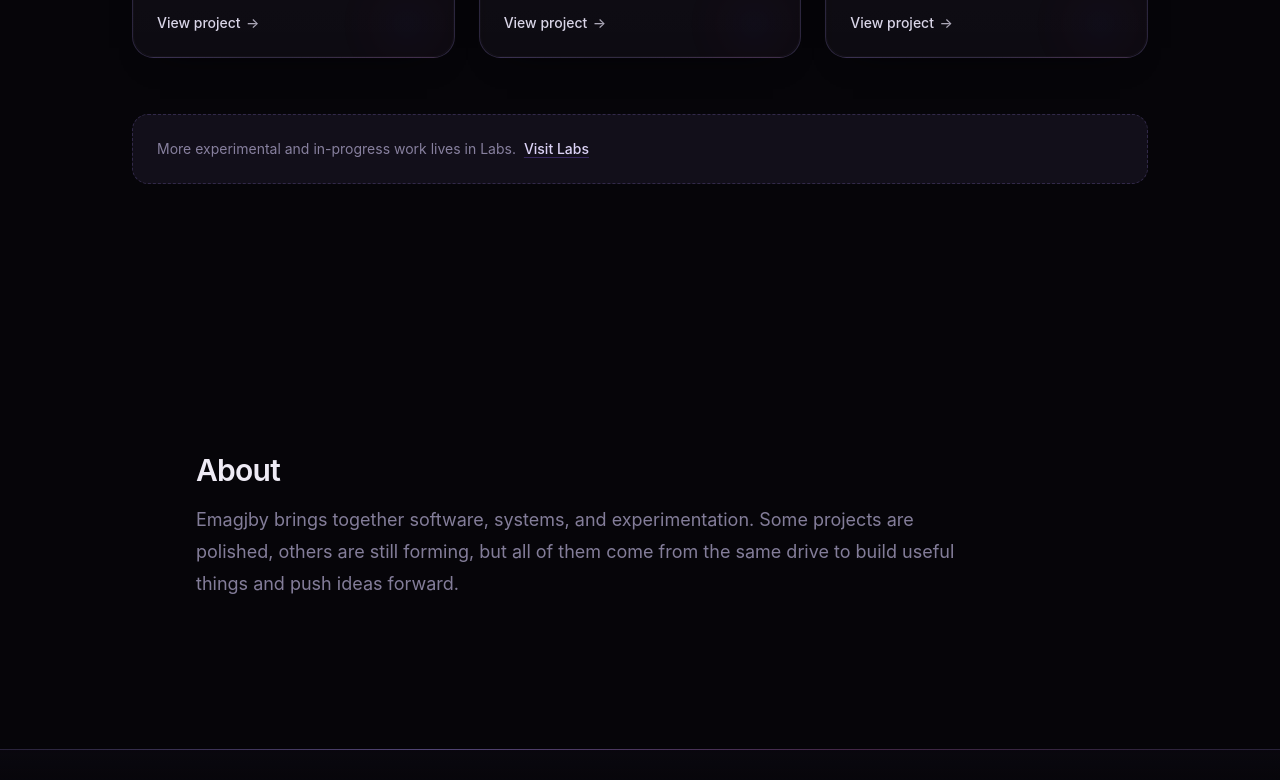
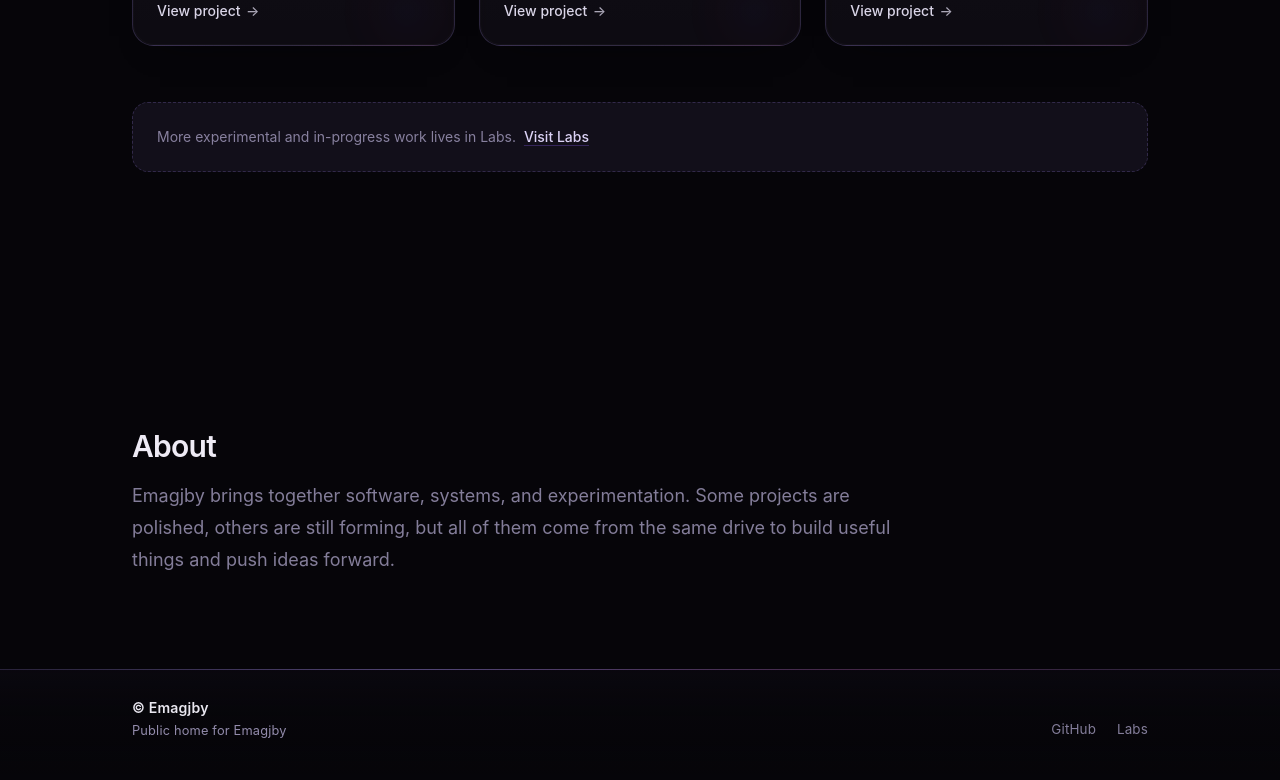
Before and after one commit to Emagjby/emagjby.com, a SvelteKit app: page / in a window 1280 px wide. Shown: the part 1149-1929 px from the top of the page. Built offline with nearby package versions, Linux system fonts and the light colour scheme.

Commit message:
feat(design): standardize section container behavior (#19)

```diff
--- a/src/lib/components/Hero.svelte
+++ b/src/lib/components/Hero.svelte
@@ -3,9 +3,9 @@
 	import { siteContent } from "$lib/content/site";
 </script>
 
-<section class="relative overflow-hidden py-20 sm:py-28 lg:py-36">
+<section class="relative overflow-hidden py-[var(--layout-hero-space)]">
 	<Container>
-		<div class="max-w-4xl">
+		<div class="max-w-[var(--layout-hero-heading-width)]">
 			{#if siteContent.hero.eyebrow}
 				<p
 					class="text-sm font-medium uppercase tracking-[0.2em] text-(--text-secondary)"
@@ -21,7 +21,7 @@
 			</h1>
 
 			<p
-				class="mt-6 max-w-2xl text-lg leading-8 text-(--text-muted) sm:text-xl"
+				class="mt-6 max-w-[var(--layout-hero-copy-width)] text-lg leading-8 text-(--text-muted) sm:text-xl"
 			>
 				{siteContent.hero.subheading}
 			</p>
--- a/src/lib/components/Section.svelte
+++ b/src/lib/components/Section.svelte
@@ -18,7 +18,7 @@
 		title = "",
 		eyebrow = "",
 		description = "",
-		size = "narrow",
+		size = "wide",
 		class: className = "",
 		contentClass = "",
 		children,
@@ -28,7 +28,7 @@
 <section {id} class={["py-[var(--layout-section-space)]", className]}>
 	<Container {size}>
 		{#if eyebrow || title || description}
-			<div class="max-w-3xl">
+			<div class="max-w-[var(--layout-section-heading-width)]">
 				{#if eyebrow}
 					<p
 						class="text-sm font-medium uppercase tracking-[0.2em] text-(--text-secondary)"
@@ -39,7 +39,12 @@
 
 				{#if title}
 					<h2
-						class="mt-3 text-2xl font-semibold tracking-tight text-(--text-primary) sm:text-3xl"
+						class={[
+							eyebrow
+								? "mt-[var(--layout-section-heading-title-gap)]"
+								: "",
+							"text-2xl font-semibold tracking-tight text-(--text-primary) sm:text-3xl",
+						]}
 					>
 						{title}
 					</h2>
@@ -47,7 +52,12 @@
 
 				{#if description}
 					<p
-						class="mt-4 text-base leading-8 text-(--text-muted) sm:text-lg"
+						class={[
+							title || eyebrow
+								? "mt-[var(--layout-section-heading-copy-gap)]"
+								: "",
+							"text-base leading-8 text-(--text-muted) sm:text-lg",
+						]}
 					>
 						{description}
 					</p>
@@ -55,6 +65,7 @@
 			</div>
 		{/if}
 
+		{#if children}
 			<div
 				class={[
 					eyebrow || title || description
@@ -63,7 +74,8 @@
 					contentClass,
 				]}
 			>
-			{@render children?.()}
+				{@render children()}
 			</div>
+		{/if}
 	</Container>
 </section>
--- a/src/routes/layout.css
+++ b/src/routes/layout.css
@@ -8,6 +8,13 @@
   --layout-gutter: 1.25rem;
   --layout-section-space: 5rem;
   --layout-section-gap: 2.5rem;
+  --layout-hero-space: 5rem;
+  --layout-footer-space: 2rem;
+  --layout-section-heading-width: 48rem;
+  --layout-section-heading-title-gap: 0.75rem;
+  --layout-section-heading-copy-gap: 1rem;
+  --layout-hero-heading-width: 56rem;
+  --layout-hero-copy-width: 42rem;
 
   --bg-base: #060509;
   --bg-surface: rgba(16, 14, 22, 0.72);
@@ -459,6 +466,8 @@ section {
     --layout-gutter: 1.75rem;
     --layout-section-space: 6.5rem;
     --layout-section-gap: 3rem;
+    --layout-hero-space: 7rem;
+    --layout-footer-space: 2.5rem;
   }
 }
 
@@ -467,6 +476,7 @@ section {
     --layout-gutter: 2.25rem;
     --layout-section-space: 8rem;
     --layout-section-gap: 3.5rem;
+    --layout-hero-space: 9rem;
   }
 }
 
```
Lines whose indentation alone changed are shown as unchanged.
